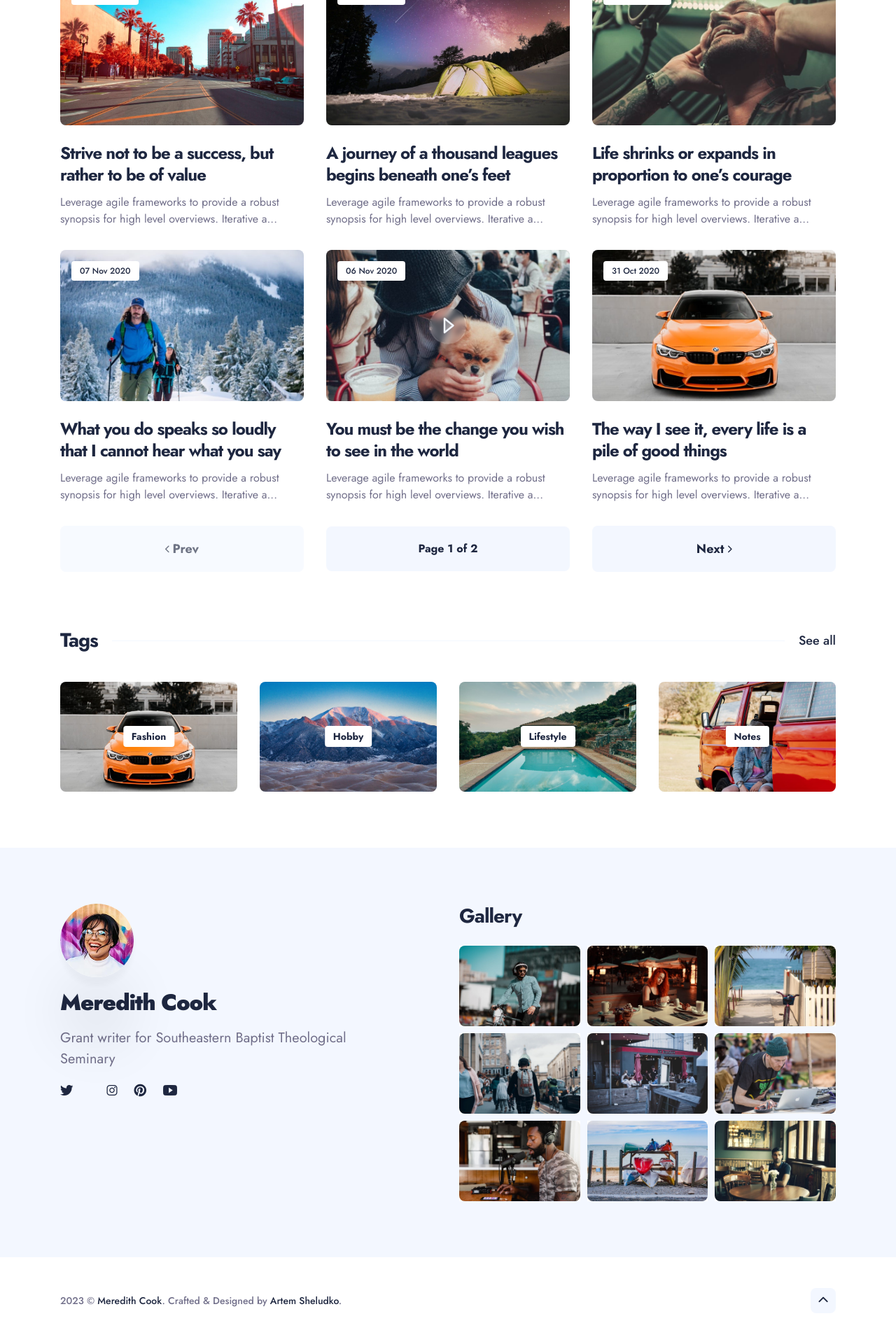
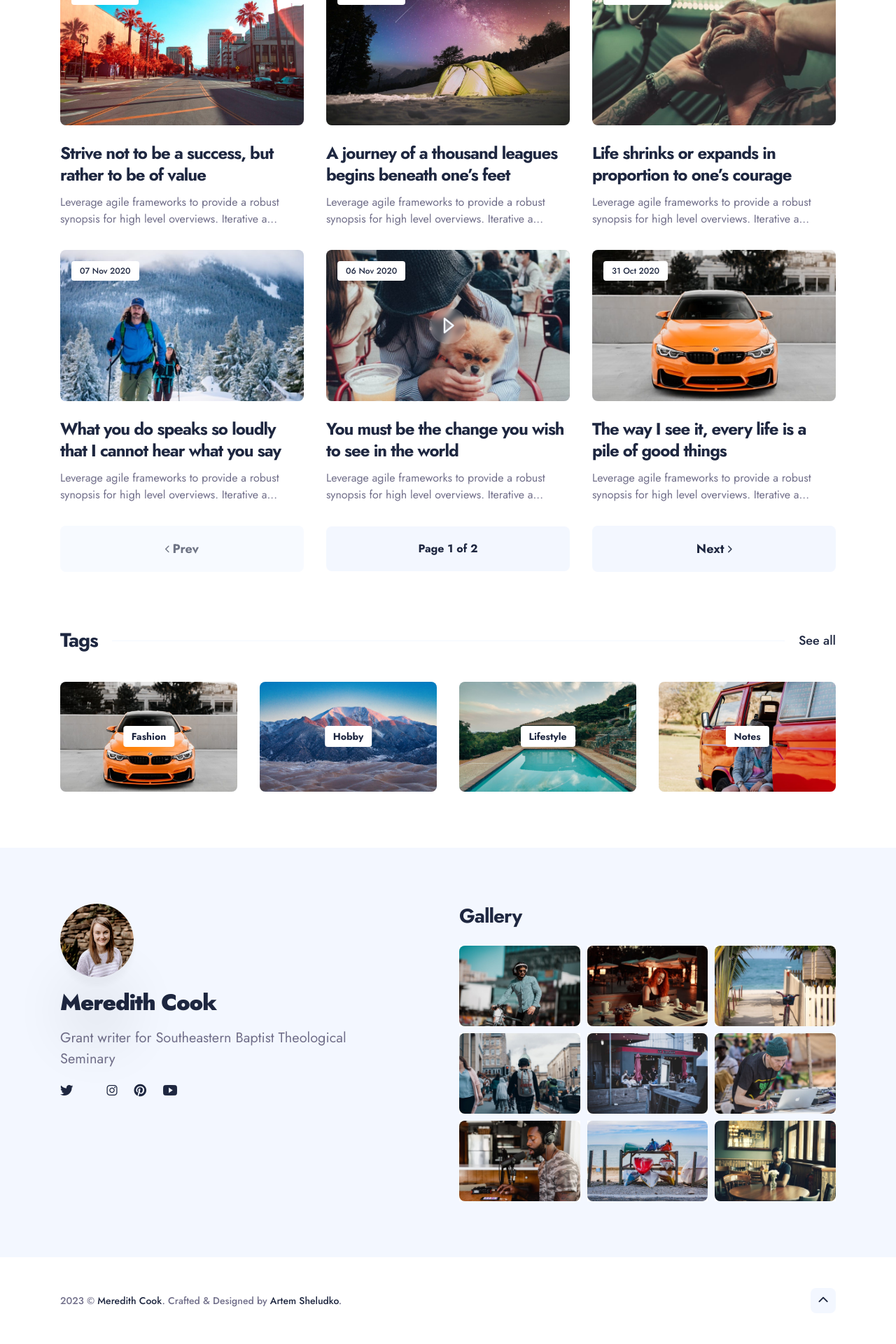
Before and after one commit to iogbole/mencatheme, a Jekyll site: the page built from index.html, in a window 1280 px wide. Shown: the part 1201-3121 px from the top of the page at 70% size. Built offline with Jekyll 4.4.1, drawn with Linux system fonts in a browser that asks for light colours; nearby versions of some CDN libraries; the list of posts is cut into pages by our own code.

Commit message:
Update _config.yml

```diff
--- a/_config.yml
+++ b/_config.yml
@@ -13,7 +13,7 @@ color_scheme: auto # You can choose three modes auto, light, and dark. By defaul
 author:
   author__name: Meredith Cook
   author__bio: Grant writer for Southeastern Baptist Theological Seminary
-  author__avatar: '/images/01-1.jpg'
+  author__avatar: '/images/headshot.png'
 
 social:
 - {icon: "ion-logo-twitter", link: "https://twitter.com"}
```
